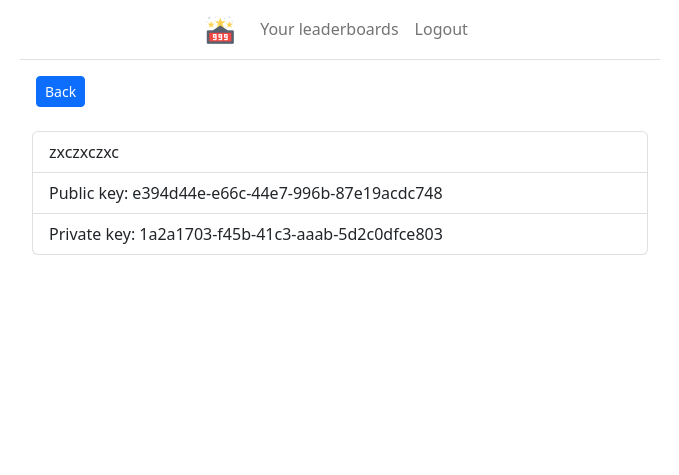
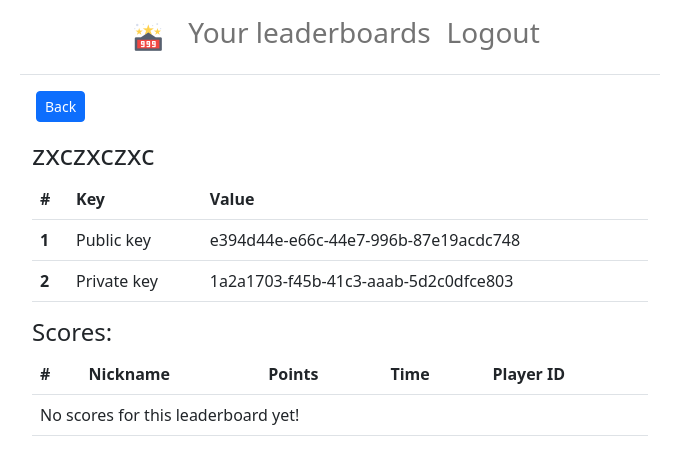
Before and after one commit to fifdee/leaderboards, a Django app: page /leaderboards/detail/9/ in a window 1280 px wide. Shown: the top 475 px of the page, without its empty margins (300-979 px from the left). Run offline with Django 4.2, Linux system fonts and the light colour scheme; a user stored in the database is signed in; data comes from the database, SQL or seed files in the repository; both versions use the stored data as it was after the commit; some libraries are stand-ins or nearby versions.

Commit message:
leaderboard detail template updated, changed score model to use player_id instead of User based player

```diff
--- a/leaderboards/models.py
+++ b/leaderboards/models.py
@@ -20,11 +20,11 @@
 
 
 class Score(models.Model):
-    player = models.ForeignKey(User, on_delete=models.CASCADE)
     leaderboard = models.ForeignKey(Leaderboard, on_delete=models.CASCADE)
     name = models.CharField(max_length=30)
     points = models.IntegerField()
-    submitted_date = models.DateTimeField(auto_now_add=True)
+    submitted_date = models.DateTimeField(auto_now=True)
+    player_id = models.CharField(max_length=30)
 
     def __str__(self):
         return f'{self.name}: {self.points}'
--- a/leaderboards/templates/leaderboards/leaderboard_detail.html
+++ b/leaderboards/templates/leaderboards/leaderboard_detail.html
@@ -8,25 +8,61 @@
         </button>
     </a>
 
-    <ul class="list-group mt-4">
-        <li class="list-group-item">
-            {{ object.name }}
-        </li>
-        <li class="list-group-item">
-            Public key: {{ object.public_key }}
-        </li>
-        <li class="list-group-item">
-            Private key: {{ object.private_key }}
-        </li>
+    <h3 class="mt-3">{{ object.name }}</h3>
+    <table class="table">
+        <thead>
+        <tr>
+            <th scope="col">#</th>
+            <th scope="col">Key</th>
+            <th scope="col">Value</th>
+        </tr>
+        </thead>
+        <tbody>
+        <tr>
+            <th scope="row">1</th>
+            <td>Public key</td>
+            <td>{{ object.public_key }}</td>
+        </tr>
+        <tr>
+            <th scope="row">2</th>
+            <td>Private key</td>
+            <td>{{ object.private_key }}</td>
+        </tr>
+        <tr>
+        </tr>
+        </tbody>
+    </table>
 
-    </ul>
+    <h4 class="mt-3">Scores:</h4>
 
-    <ul class="list-group mt-4">
+    <table class="table">
+        <thead>
+        <tr>
+            <th scope="col">#</th>
+            <th scope="col">Nickname</th>
+            <th scope="col">Points</th>
+            <th scope="col">Time</th>
+            <th scope="col">Player ID</th>
+        </tr>
+        </thead>
+        <tbody>
         {% for score in scores %}
-            <li class="list-group-item">
-                {{ score }}
-            </li>
+            <tr>
+                <th scope="row">{{ forloop.counter }}</th>
+                <td>{{ score.name }}</td>
+                <td>{{ score.points }}</td>
+                <td>{{ score.submitted_date|timesince }} ago</td>
+                <td>{{ score.player_id }}</td>
+                <td></td>
+            </tr>
+        {% empty %}
+            <tr>
+                <td colspan="5">No scores for this leaderboard yet!</td>
+            </tr>
         {% endfor %}
-    </ul>
+        <tr>
+        </tr>
+        </tbody>
+    </table>
 
 {% endblock %}
--- a/leaderboards/urls.py
+++ b/leaderboards/urls.py
@@ -1,7 +1,7 @@
 from django.urls import path
 
 from leaderboards.views import LeaderboardList, LeaderboardDetail, LeaderboardCreate, LeaderboardUpdate, \
-    LeaderboardDelete
+    LeaderboardDelete, ScoreAdd
 
 urlpatterns = [
     path('', LeaderboardList.as_view(), name='leaderboard-list'),
@@ -9,4 +9,5 @@
     path('create/', LeaderboardCreate.as_view(), name='leaderboard-create'),
     path('update/<int:pk>/', LeaderboardUpdate.as_view(), name='leaderboard-update'),
     path('delete/<int:pk>/', LeaderboardDelete.as_view(), name='leaderboard-delete'),
+    path('scores/add/', ScoreAdd.as_view(), name='score-add'),
 ]
--- a/leaderboards/views.py
+++ b/leaderboards/views.py
@@ -27,7 +27,8 @@
 
     def get_context_data(self, **kwargs):
         context = super(LeaderboardDetail, self).get_context_data(**kwargs)
-        context['scores'] = Score.objects.filter(leaderboard__owner=self.request.user, leaderboard=self.get_object())
+        context['scores'] = Score.objects.filter(leaderboard__owner=self.request.user,
+                                                 leaderboard=self.get_object()).order_by('-points')
         return context
 
 
@@ -61,3 +62,13 @@
 
     def get_success_url(self):
         return reverse('leaderboard-list')
+
+
+class ScoreAdd(generic.View):
+    def get(self, request):
+        print(request.GET)
+        return redirect('leaderboard-list')
+
+    def post(self, request):
+        print(request.POST)
+        return redirect('leaderboard-list')
--- a/templates/navbar.html
+++ b/templates/navbar.html
@@ -15,15 +15,15 @@
                 <div class="collapse navbar-collapse" id="navbarSupportedContent">
                     <ul class="navbar-nav me-auto">
                         <li class="nav-item">
-                            <a class="nav-link" aria-current="page" href="{% url 'leaderboard-list' %}">Your leaderboards</a>
+                            <a class="nav-link" aria-current="page" href="{% url 'leaderboard-list' %}"><h3>Your leaderboards</h3></a>
                         </li>
                         {% if request.user.is_authenticated %}
                             <li class="nav-item">
-                                <a class="nav-link" href="{% url 'account_logout' %}">Logout</a>
+                                <a class="nav-link" href="{% url 'account_logout' %}"><h3>Logout</h3></a>
                             </li>
                         {% else %}
                             <li class="nav-item">
-                                <a class="nav-link" href="{% url 'account_login' %}">Login</a>
+                                <a class="nav-link" href="{% url 'account_login' %}"><h3>Login</h3></a>
                             </li>
                         {% endif %}
                     </ul>
```
Also changed, not shown: db.sqlite3.
